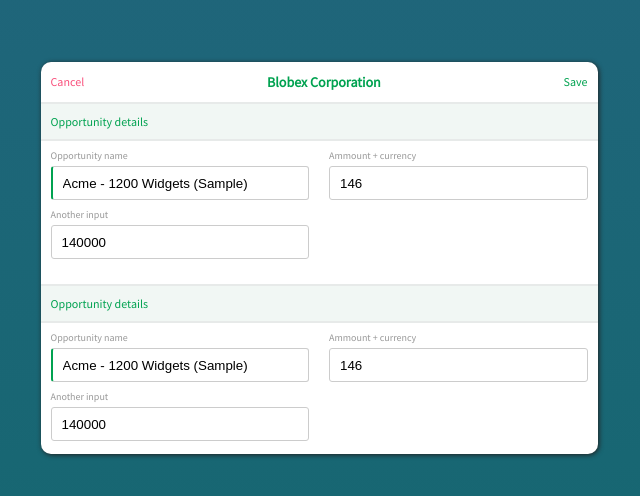
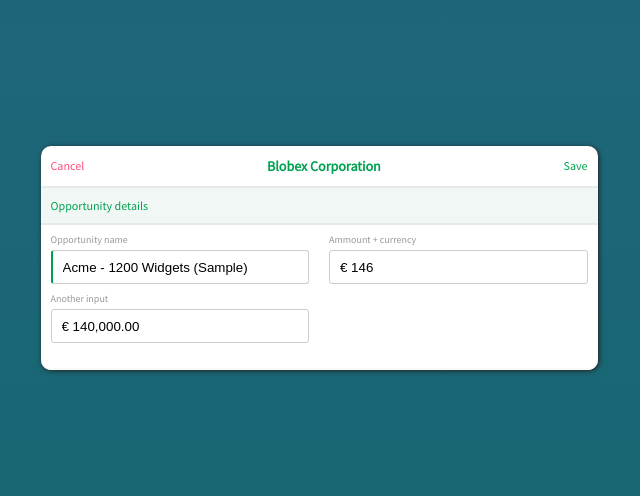
Before and after one commit to zvalters/home-task, a React (Create React App) app: page / in a window 1280 px wide. Shown: the part 142-638 px from the top of the page, without its empty margins (321-961 px from the left). Built offline with nearby package versions, Linux system fonts and the light colour scheme.

Commit message:
Added a Currency input field.

```diff
--- a/package.json
+++ b/package.json
@@ -6,6 +6,7 @@
     "@testing-library/jest-dom": "^4.2.4",
     "@testing-library/react": "^9.5.0",
     "@testing-library/user-event": "^7.2.1",
+    "numeral": "^2.0.6",
     "react": "^16.13.1",
     "react-dom": "^16.13.1",
     "react-scripts": "3.4.3"
--- a/src/App.js
+++ b/src/App.js
@@ -161,7 +161,7 @@
 
   return (
     <div className="App">
-      <Dashboard data={dataLong} />
+      <Dashboard data={data} />
     </div>
   );
 }
--- a/src/components/Input.jsx
+++ b/src/components/Input.jsx
@@ -1,5 +1,47 @@
-import React, { Component } from 'react'
+import React, { Component, useState } from 'react'
 import PropTypes from 'prop-types'
+
+function BasicInput(props) {
+    return <input
+                style={props.borderLeft}
+                type="text"
+                defaultValue={props.input.value}
+                required={props.input.required}
+                />;
+}
+
+const currencySymbols = {
+    "EUR": '\u20ac',
+    "USD": '\u0024'
+};
+
+function Currency(props) {
+    const numeral = require('numeral');
+    let precision = "";
+    for (let i = 0; i < props.input.precision; i++) {
+        precision += "0";
+    }
+    const [Value, setValue] = useState(
+        currencySymbols[props.input.symbol] + " " +
+        numeral(props.input.value).format('0,0.' + precision));
+
+    function changeCurrencyValue(newValue) {
+        let number = numeral(newValue);
+        if (number.value() > Number.MAX_SAFE_INTEGER ||
+            number.value() < Number.MIN_SAFE_INTEGER)
+            return;
+        let string = number.format('0,0.' + precision);
+        setValue(currencySymbols[props.input.symbol] + " " + string);
+    }
+
+    return <input
+                style={props.borderLeft}
+                type="text"
+                value={Value}
+                onChange={e => changeCurrencyValue(e.target.value)}
+                required={props.input.required}
+                />;
+}
 
 export default class Input extends Component {
     static propTypes = {
@@ -10,10 +52,22 @@
 
         const borderLeft = this.props.input.required ? "2px solid #00a250" : ""
 
+        let input;
+        switch(this.props.input.type) {
+            case "input":
+                input = <BasicInput borderLeft={{borderLeft}} input={this.props.input} />;
+                break;
+            case "currency":
+                input = <Currency borderLeft={{borderLeft}} input={this.props.input} />;
+                break;
+            default:
+                input = null;
+        }
+
         return (
             <div className="input" >
                 <label>{this.props.input.label}</label>
-                <input style={{borderLeft}} defaultValue={this.props.input.value} />
+                {input}
             </div>
         )
     }
--- a/src/styling/_form.scss
+++ b/src/styling/_form.scss
@@ -4,10 +4,20 @@
     background-color: #ffffff;
     border-radius: 10px;
     box-shadow: 1px 1px 5px #222;
+    position: relative;
 
-    .section-body:last-child() {
-        background-color: red;
-        border-radius: 0 0 10px 10px;
+    ::after {
+        content  : "";
+        position : absolute;
+        z-index  : 1;
+        bottom   : 0;
+        left     : 0;
+        pointer-events   : none;
+        background-image : linear-gradient(to bottom,
+                            rgba(255,255,255, 0),
+                            rgba(255,255,255, 0.1) 90%);
+        width    : 100%;
+        height   : 15px;
     }
 
     .form-header {
--- a/src/styling/main.css
+++ b/src/styling/main.css
@@ -77,11 +77,20 @@
   border-radius: 10px;
   -webkit-box-shadow: 1px 1px 5px #222;
           box-shadow: 1px 1px 5px #222;
+  position: relative;
 }
 
-.form .section-body:last-child() {
-  background-color: red;
-  border-radius: 0 0 10px 10px;
+.form ::after {
+  content: "";
+  position: absolute;
+  z-index: 1;
+  bottom: 0;
+  left: 0;
+  pointer-events: none;
+  background-image: -webkit-gradient(linear, left top, left bottom, from(rgba(255, 255, 255, 0)), color-stop(90%, rgba(255, 255, 255, 0.1)));
+  background-image: linear-gradient(to bottom, rgba(255, 255, 255, 0), rgba(255, 255, 255, 0.1) 90%);
+  width: 100%;
+  height: 15px;
 }
 
 .form .form-header {
```
Also changed, not shown: 2 other files (tests, documents, lock files or other folders).
